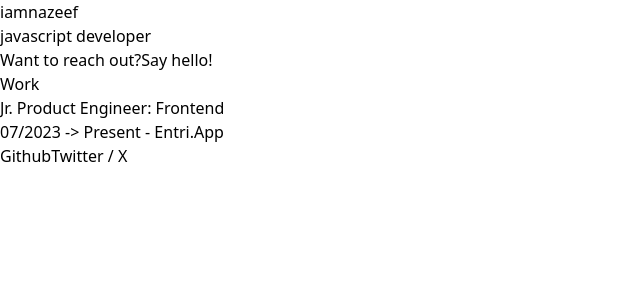
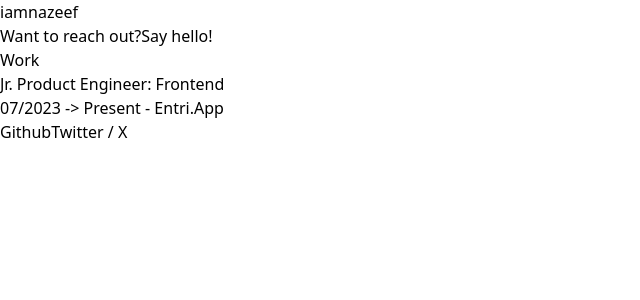
Before and after one commit to iamnazeef/Portfolio, a React (Vite) app: page / in a window 1280 px wide. Shown: the top 300 px of the page, without its empty margins (0-640 px from the left). Built offline with nearby package versions, Linux system fonts and the light colour scheme; what @material-tailwind/react would draw is missing.

Commit message:
Update Home.tsx

```diff
--- a/src/pages/Home.tsx
+++ b/src/pages/Home.tsx
@@ -12,7 +12,7 @@ const Home: React.FC = () => {
           iamnazeef
           <br />
           <span className="font-[400] font-inter text-xl text-standardGray">
-            javascript developer
+
           </span>
         </div>
       </header>
```
